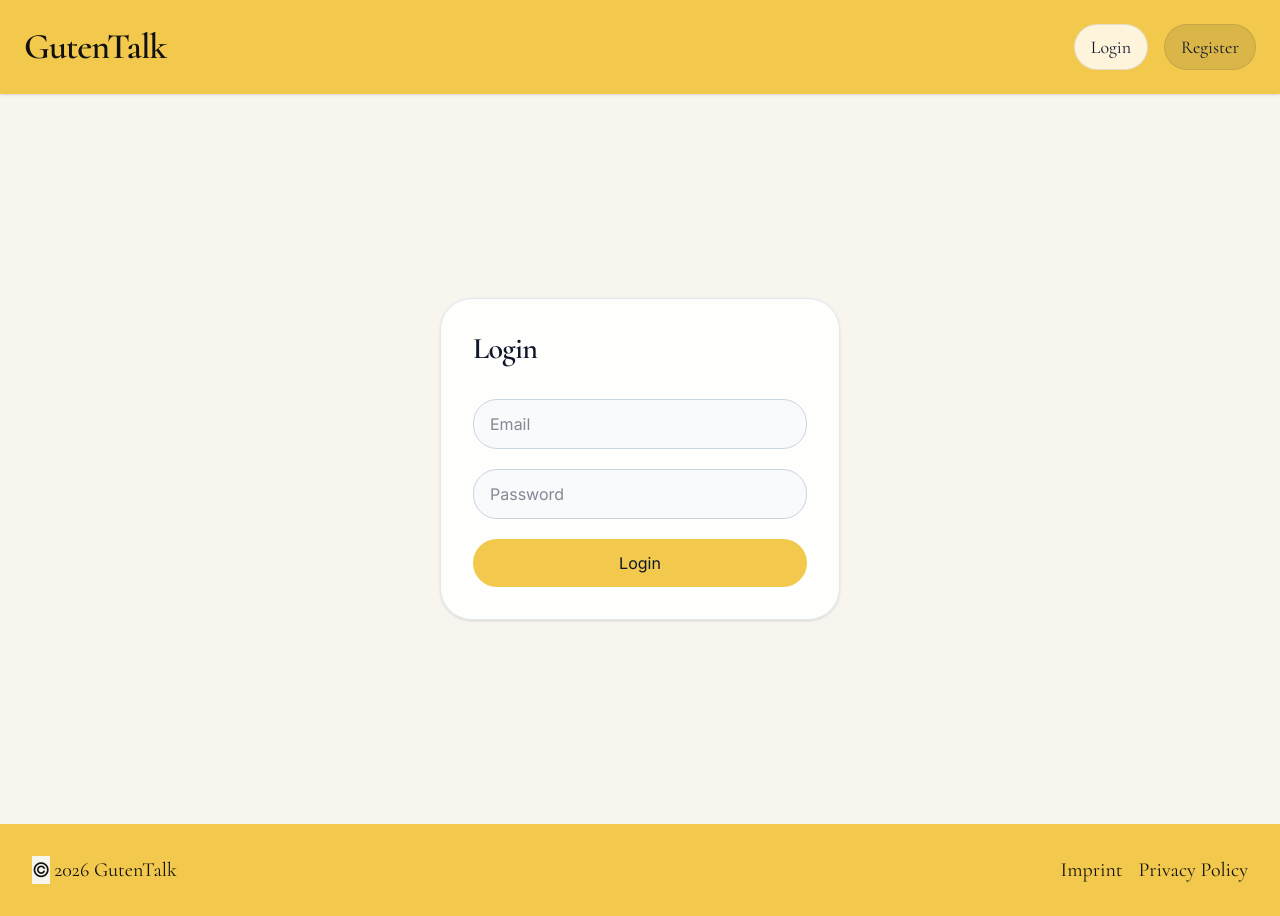
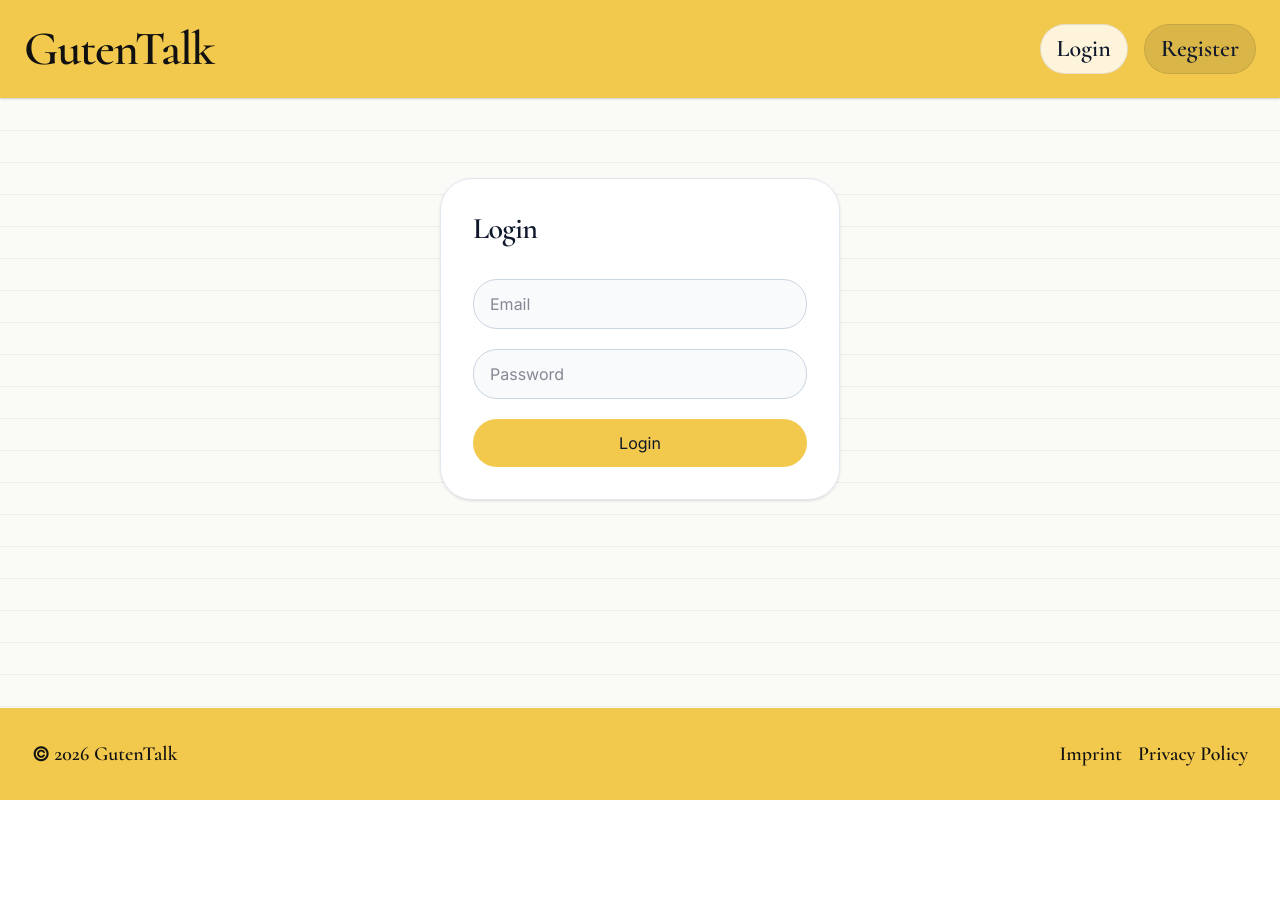
Before and after one commit to MelaTheCreator/bookchat, a React (Vite) app in the folder frontend/: page /login in a window 1280 px wide. After the commit the page ends 800 px from the top, so only its background shows below. Built offline with nearby package versions, Linux system fonts and the light colour scheme; no server answers.

Commit message:
Style: styles adjusted, min-height set, linear-gradient added

```diff
--- a/frontend/index.html
+++ b/frontend/index.html
@@ -2,7 +2,7 @@
 <html lang="en">
   <head>
     <meta charset="UTF-8" />
-    <link rel="icon" type="image/svg+xml" href="/favicon.png" />
+    <link rel="icon" type="image/svg+xml" href="/favicon-alt-neu.png" />
     <meta name="viewport" content="width=device-width, initial-scale=1.0" />
     <title>GutenTalk</title>
   </head>
--- a/frontend/src/App.css
+++ b/frontend/src/App.css
@@ -49,15 +49,30 @@
 }
 
 :root {
+  /* Farben */
   --color-yellow: #f2c94c;
   --color-yellow-80: #f2c94ccc;
   --color-yellow-soft: #fbf1c0;
-  --color-paper: #f7f5ee;
+
+  --color-paper: #fafaf7;
   --color-white: #ffffff;
   --color-black: #111111;
+
+  --color-accent: #b8bdce;
+  --color-accent-hover: ;
+
+  /* Linien */
+  --color-line: #0000000d;
+
+  /* Rahmen */
   --color-border: #d6d6d6;
-  --color-text-muted: #6b7280;
-  --color-line: rgba(0, 0, 0, 0.06);
+  --color-border-focus: #888;
+
+  /* Text */
+  --color-text: var(--color-black);
+  --color-text-light: var(--color-white);
+  --color-text-muted: #666666;
+  --color-text-warning: #c52a2a;
 }
 
 * {
@@ -75,7 +90,6 @@ body,
 body,
 .unicode-copyright {
   font-family: "Inter", sans-serif;
-  background: var(--color-paper);
   color: var(--color-black);
 }
 
@@ -86,6 +100,7 @@ h4,
 header,
 footer {
   font-family: "Cormorant", serif;
+  font-weight: 600;
 }
 
 button,
@@ -99,6 +114,16 @@ textarea {
 }
 
 .form-error {
-  color: #b91c1c;
+  color: var(--color-text-warning);
   font-size: 0.95rem;
 }
+
+.layout-main {
+  background-image: linear-gradient(
+    to bottom,
+    var(--color-line) 1.5px,
+    transparent 1.5px
+  );
+
+  background-size: 100% 32px;
+}
--- a/frontend/src/components/Footer.jsx
+++ b/frontend/src/components/Footer.jsx
@@ -4,7 +4,7 @@ export default function Footer() {
   return (
     <footer className="footer text-xl flex items-center justify-between bg-[var(--color-yellow)] p-8 text-[var(--color-text)]">
       <p className="flex gap-1 items-center justify-center">
-        <span className="unicode-copyright">&copy;</span>{" "}
+        <span className="unicode-copyright">&copy;</span>
         {new Date().getFullYear()} GutenTalk
       </p>
       <div className="flex gap-4">
--- a/frontend/src/components/Header.jsx
+++ b/frontend/src/components/Header.jsx
@@ -7,11 +7,11 @@ export default function Header() {
   return (
     <header className="bg-[var(--color-yellow)] text-[var(--color-black)] shadow-sm">
       <div className="mx-auto flex max-w-9xl flex-col gap-4 px-3 py-6 sm:flex-row sm:items-center sm:justify-between sm:px-6">
-        <Link to="/" className="text-4xl font-semibold tracking-tight">
+        <Link to="/" className="text-5xl font-semibold tracking-tight">
           GutenTalk
         </Link>
 
-        <nav className="flex flex-wrap items-center gap-4 text-lg">
+        <nav className="flex flex-wrap items-center gap-4 text-2xl">
           {!user ? (
             <>
               <Link
@@ -29,10 +29,10 @@ export default function Header() {
             </>
           ) : (
             <div className="flex flex-wrap items-center gap-3">
-              <span className="text-lg">Hello {user.username}!</span>
+              <span className="text-2xl">Hello {user.username}!</span>
               <button
                 onClick={logout}
-                className="rounded-full bg-slate-900 px-4 py-2 text-white transition hover:bg-slate-700"
+                className="rounded-full bg-[var(--color-black)] px-4 py-2 text-white hover:bg-[var(--color-white)] transition hover:text-[var(--color-text)]"
               >
                 Logout
               </button>
--- a/frontend/src/components/Layout.jsx
+++ b/frontend/src/components/Layout.jsx
@@ -3,9 +3,9 @@ import Footer from "./Footer";
 
 export default function Layout({ children }) {
   return (
-    <div className="min-h-screen bg-[var(--color-paper)] text-[var(--color-black)]">
+    <div className="flex min-h-screen flex-col bg-[var(--color-paper)] text-[var(--color-black)]">
       <Header />
-      <main className="mx-auto max-w-9xl min-h-[calc(100vh-185px)] px-3 py-10 sm:px-6">
+      <main className="layout-main mx-auto flex-1 max-w-9xl w-full px-3 py-10 sm:px-6">
         {children}
       </main>
       <Footer />
--- a/frontend/src/pages/BookPage.jsx
+++ b/frontend/src/pages/BookPage.jsx
@@ -111,6 +111,7 @@ export default function BookPage() {
 
             <div className="rounded-[28px] border border-slate-200 bg-[var(--color-yellow-soft)] p-6 shadow-inner">
               <div className="prose prose-slate max-w-none whitespace-pre-wrap text-slate-900 leading-7">
+                {/* whitespace-pre-wrap macht umbruchverhalten aus: white-space: pre-wrap; Zeilenumbrüche (\n) werden beibehalten. Mehrere Leerzeichen bleiben erhalten. Lange Zeilen dürfen umgebrochen werden. blocksatz sonst mit text-justify setzen */}
                 {chunks[currentIndex]}
               </div>
             </div>
--- a/frontend/src/pages/LoginPage.jsx
+++ b/frontend/src/pages/LoginPage.jsx
@@ -35,7 +35,7 @@ export default function LoginPage() {
   };
 
   return (
-    <main className="mx-auto flex min-h-[calc(100vh-150px)] max-w-md flex-col justify-center px-6 py-10">
+    <section className="mx-auto flex max-w-md flex-col justify-center px-6 py-10">
       <div className="rounded-[32px] border border-slate-200 bg-white/90 p-8 shadow-sm">
         <h2 className="text-3xl font-semibold tracking-tight text-slate-900">
           Login
@@ -66,6 +66,6 @@ export default function LoginPage() {
           {error && <p className="text-sm text-rose-600">{error}</p>}
         </form>
       </div>
-    </main>
+    </section>
   );
 }
--- a/frontend/src/pages/RegisterPage.jsx
+++ b/frontend/src/pages/RegisterPage.jsx
@@ -36,7 +36,7 @@ export default function RegisterPage() {
   };
 
   return (
-    <main className="mx-auto flex min-h-[calc(100vh-150px)] max-w-md flex-col justify-center px-6 py-10">
+    <main className="mx-auto flex max-w-md flex-col justify-center px-6 py-10">
       <div className="rounded-[32px] border border-slate-200 bg-white/90 p-8 shadow-sm">
         <h2 className="text-3xl font-semibold tracking-tight text-slate-900">
           Register
```
Also changed, not shown: frontend/public/favicon-alt-neu.png (added), 1 other file (tests, documents, lock files or other folders).
